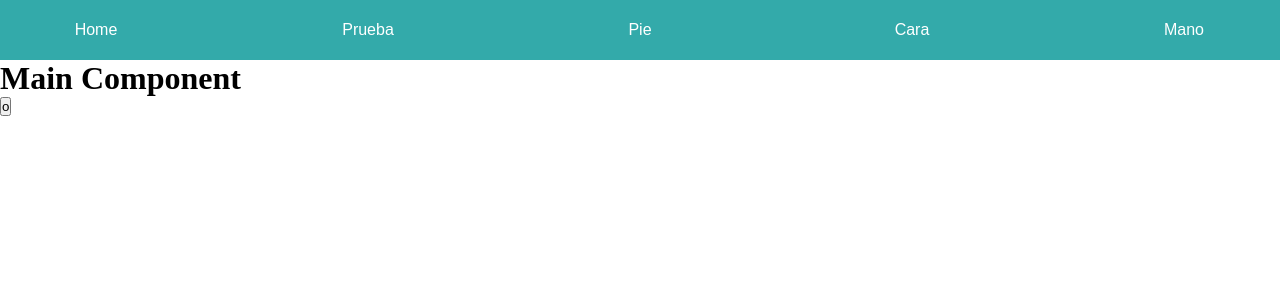
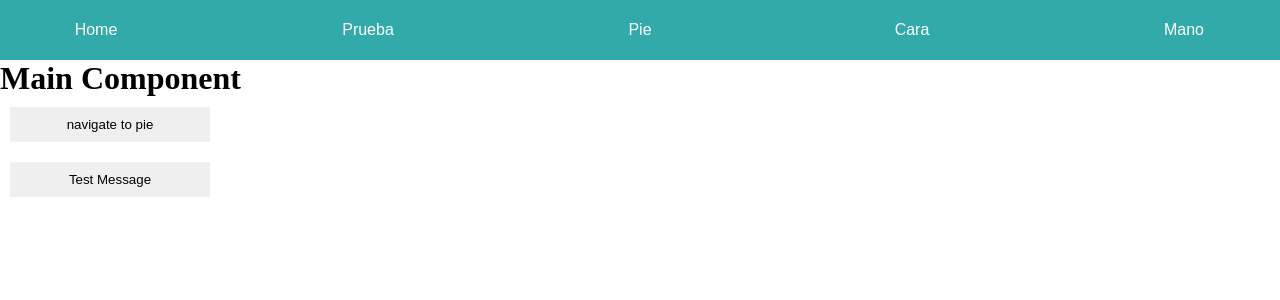
Before and after one commit to GeroBlacksmith/myplaygroud, an Angular app: page / in a window 1280 px wide. Shown: the top 300 px of the page. Built offline with nearby package versions, Linux system fonts and the light colour scheme.

Commit message:
Error message constant implementation

```diff
--- a/src/app/main.component.ts
+++ b/src/app/main.component.ts
@@ -1,14 +1,41 @@
 import { Component } from '@angular/core';
 import { Router } from "@angular/router";
+
+
+
+import { errorMessages } from "./strings/error-messages";
 @Component({
 selector:'app-main',
-template:`<h1>Main Component</h1>
-<button (click)="o()">o</button>`
+template:`
+<h1>Main Component</h1>
+<div>
+  <button (click)="o()">navigate to pie</button>
+</div>
+<div>
+  <button (click)="showMessage()">Test Message</button>
+</div>
+  `,
+styles:[`
+button{
+  width:200px;
+  margin:10px;
+  border:none;
+  padding:10px;
+  transition:300ms all ease;
+  }
+button:hover{
+  background:#444;cursor:
+  pointer;color:white;
+  }
+`]
 })
 export class MainComponent{
   constructor(private router:Router){}
-o(){
-  // this.router.navigate(['pie',{b:"c",d:1}]);
-  this.router.navigate(['/pie'],{queryParams:{id:1, order:'popular'}});
+  o(){
+    // this.router.navigate(['pie',{b:"c",d:1}]);
+    this.router.navigate(['/pie'],{queryParams:{id:1, order:'popular'}});
+  }
+  showMessage(){
+    console.error(errorMessages.testMessage)
+  }
 }
-}
--- /dev/null
+++ b/src/app/strings/error-messages.ts
@@ -0,0 +1,3 @@
+export const errorMessages:{[s:string]:string}={
+  "testMessage":"This is a test message!"
+}
```
